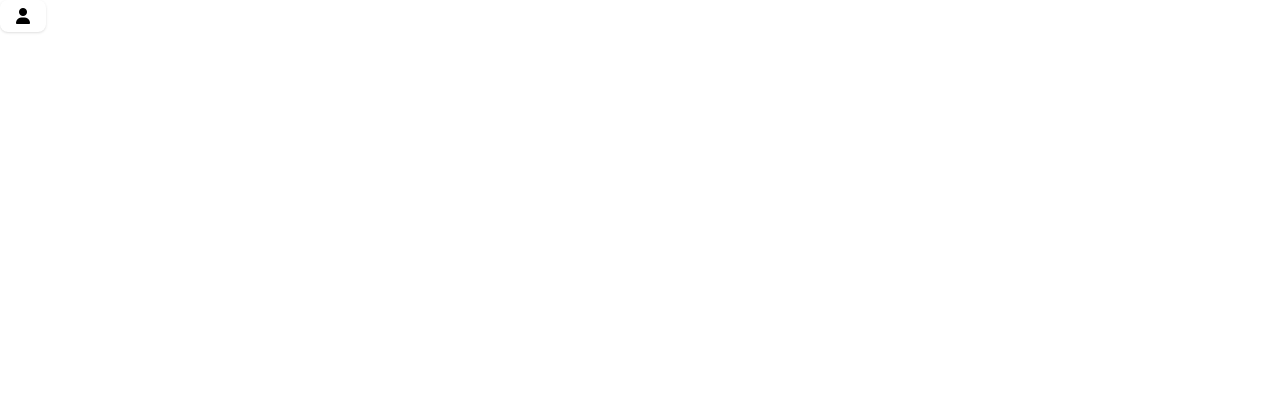
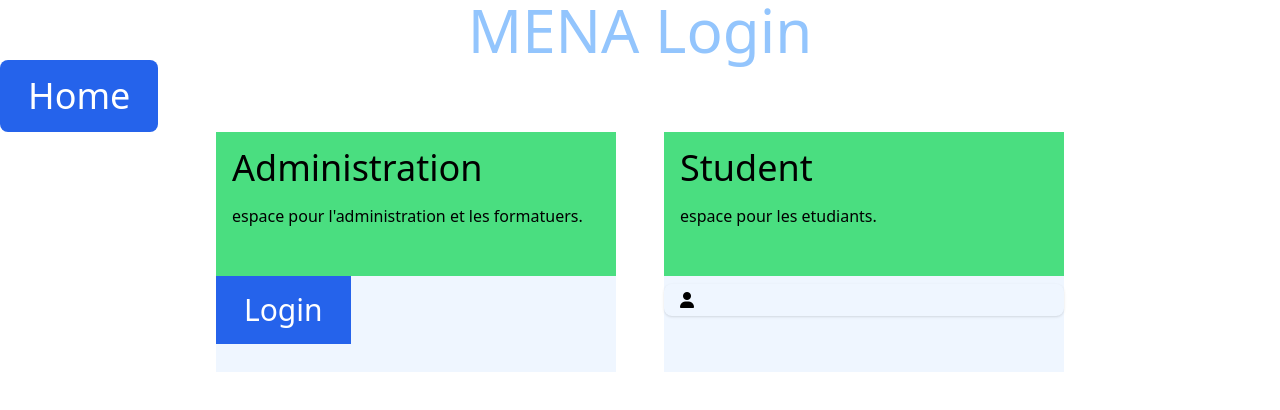
Before and after one commit to bd-gamal/ABSENCE-TARDINESS-MANAGEMENT-SYSTEM, a plain HTML site: page login.html in a window 1280 px wide. Drawn offline with nearby package versions, Linux system fonts and the light colour scheme.

Commit message:
akher haja drt db an3s

```diff
--- a/login.html
+++ b/login.html
@@ -11,6 +11,35 @@
     />
 </head>
 <body>
+   <header class = "flex flex-col items-center">
+        <h1 class="text-6xl text-blue-300">MENA Login</h1>
+    </header>
+
+    <div class="inline-flex bg-blue-600 text-white px-7 py-4 rounded-lg">
+        <button class="text-4xl">Home</button>
+    </div>
+    <div class="flex flex-row justify-center gap-12">
+        <div class=" bg-blue-50 w-[50vh] h-[30vh] gap-2">
+            <div class="bg-green-400 h-[60%] p-4">
+                <p class="text-4xl text-black dark:text-white mb-4">Administration</p>
+                <p>espace pour l'administration et les formatuers.</p>
+            </div>
+            <div class="inline-flex bg-blue-600 text-white px-7 py-4 ">
+                <a href = "home.html"class="text-3xl">Login</a>
+            </div>
+
+
+        </div>
+        <div class="bg-blue-50 w-[50vh] h-[30vh] flex flex-col gap-2">
+        <div class="bg-green-400 h-[60%] p-4">
+            <p class="text-4xl text-black mb-4">Student</p>
+            <p>espace pour les etudiants.</p>
+        </div>
+
+
+
+
+
      <button onclick="document.getElementById('modal').classList.remove('hidden')"
             class="'bg-gray-600 hover:bg-blue-700 text-black hover:text-white font-bold py-2 px-4 rounded-lg shadow transition flex items-center">
             <i class="fa-solid fa-user"> </i>
@@ -52,6 +81,9 @@
             </div>
           </div>
         </div>
+         </div>
+
+    </div>
 <script src="login.js"></script>
 </body>
 </html>
```
Also changed, not shown: home.html (+1 -7 lines).
